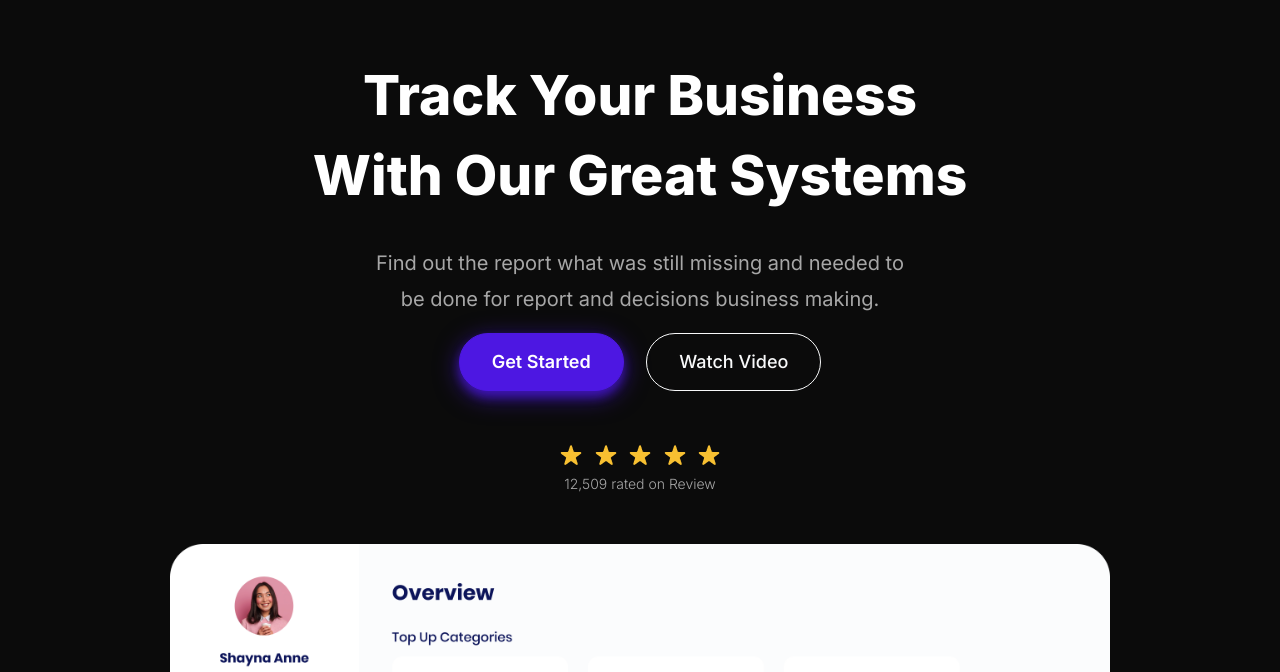
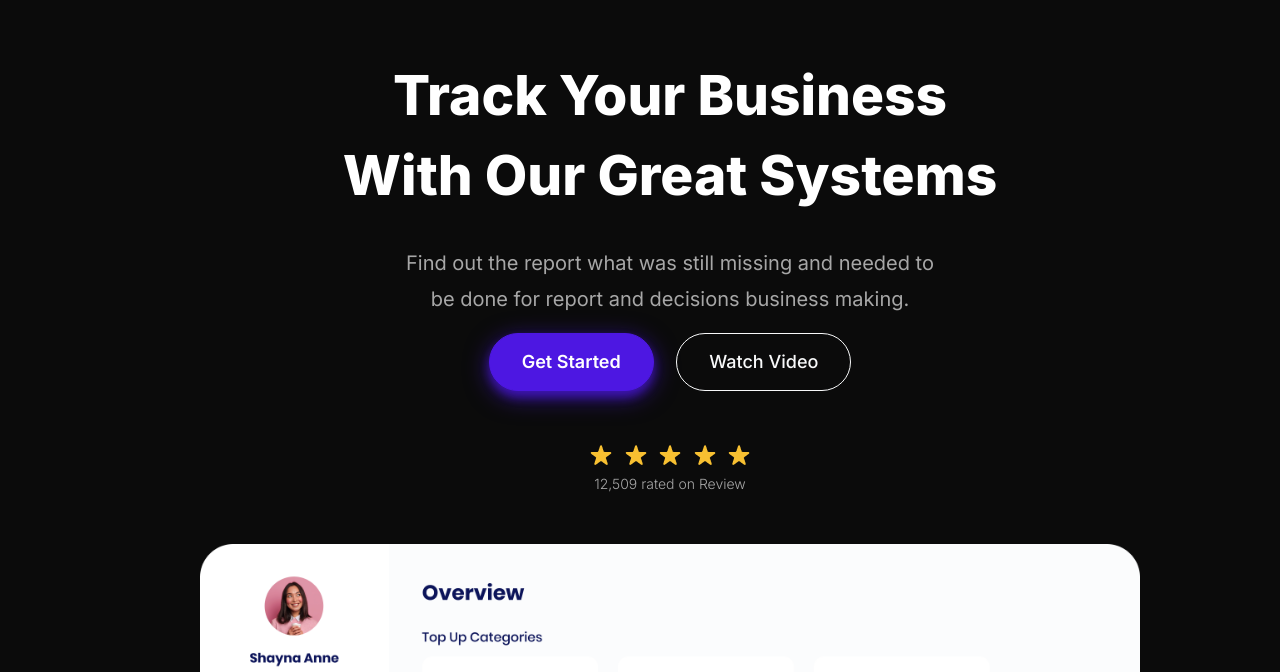
Before and after one commit to NelWijaya/Nanuna, a plain HTML site: page index.html in a window 1280 px wide. Shown: the part 100-772 px from the top of the page. Drawn offline with nearby package versions, Linux system fonts and the light colour scheme.

Commit message:
update css

```diff
--- a/public/css/style.css
+++ b/public/css/style.css
@@ -1,5 +1,10 @@
 *{
     font-family: "Inter";
+}
+
+.container{
+    margin-left: 100px;
+    margin-right: 100px;
 }
 
 body{
```
